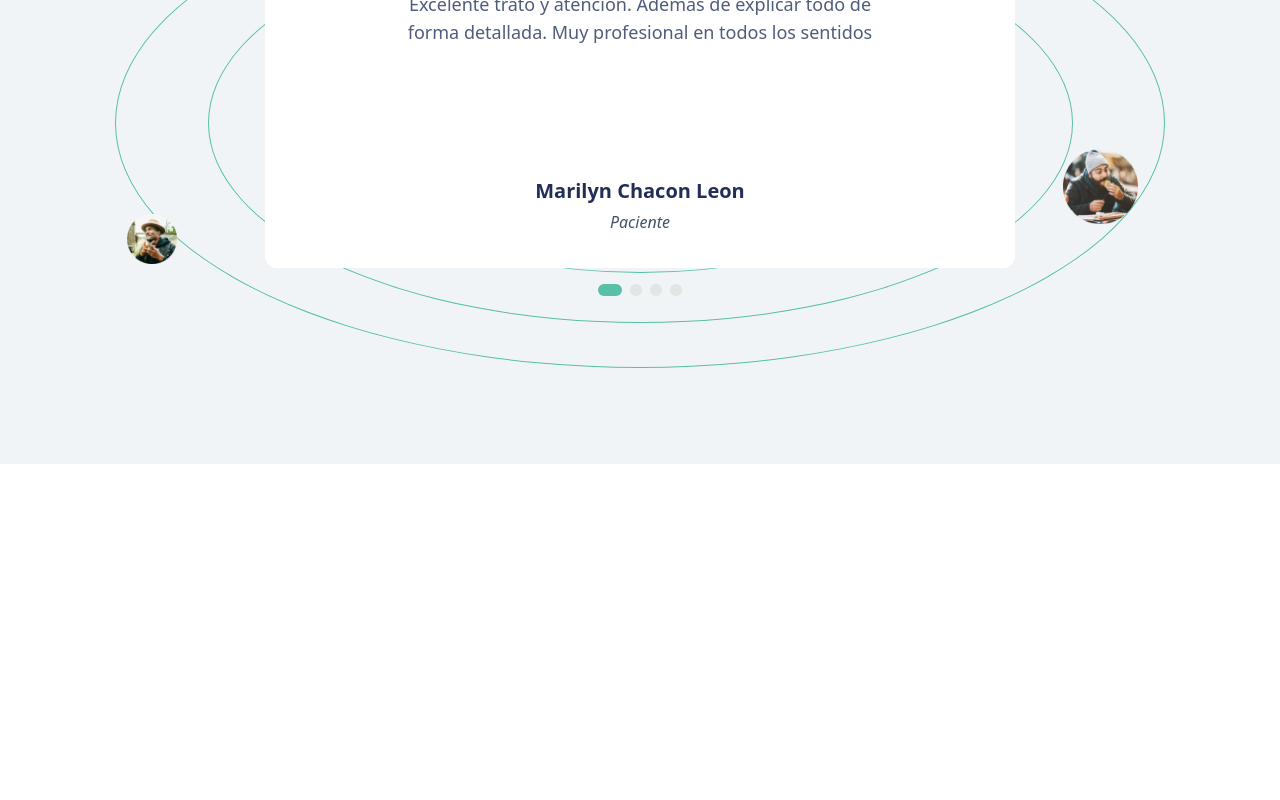
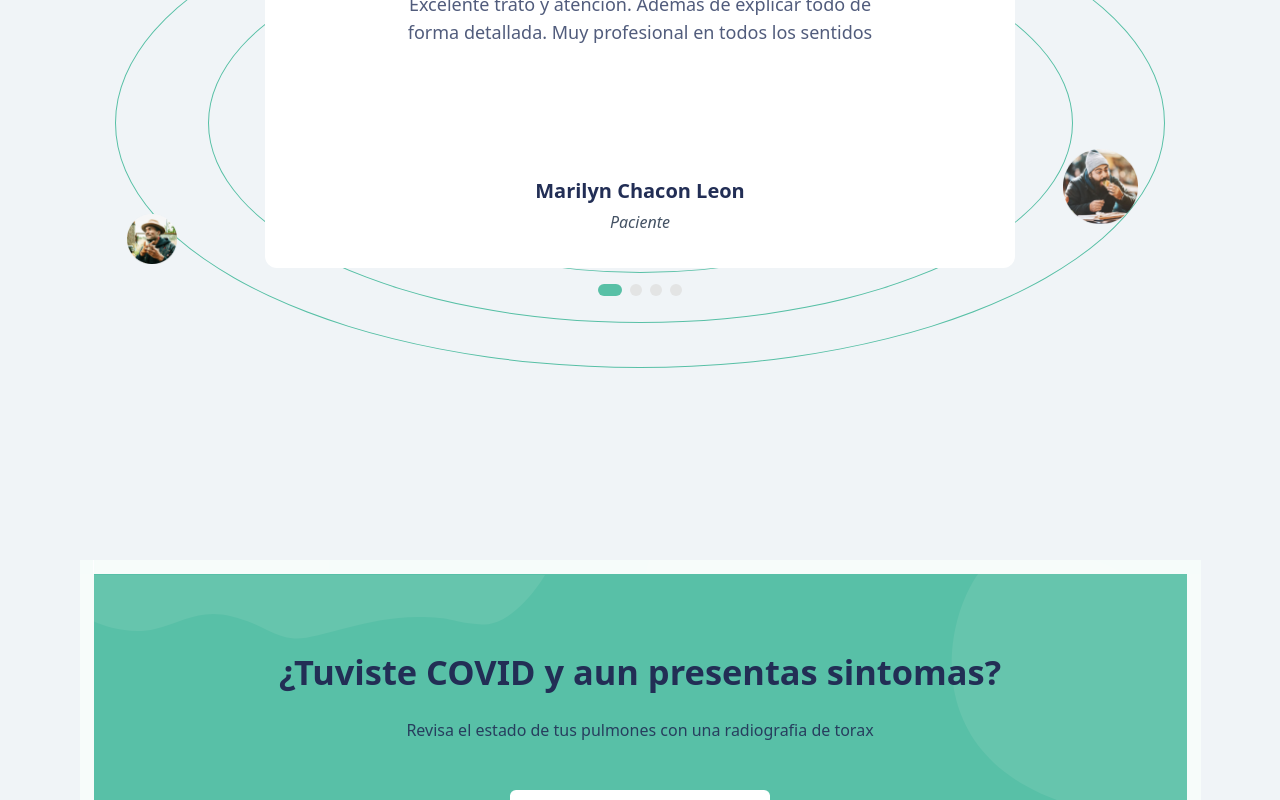
Before and after one commit to addliam/landing-page-medicos, a React (Vite) app: page / in a window 1280 px wide. Shown: the part 2000-2800 px from the top of the page. Before the commit the page ends 2464 px from the top, so only its background shows below. Built offline with nearby package versions, Linux system fonts and the light colour scheme.

Commit message:
agenda una tac de torax responsive

```diff
--- a/src/App.jsx
+++ b/src/App.jsx
@@ -4,6 +4,7 @@ import HeroBanner from './components/HeroBanner'
 import SectionAgendaTuEstudio from './components/SectionAgendaTuEstudio'
 import SectionInformacionSobreElEstudio from './components/SectionInformacionSobreElEstudio'
 import SectionOpiniones from './components/SectionOpiniones'
+import SectionAgendaTACTorax from './components/SectionAgendaTACTorax'
 
 const App = () => {
   return (
@@ -13,6 +14,7 @@ const App = () => {
       <SectionAgendaTuEstudio />
       <SectionInformacionSobreElEstudio />
       <SectionOpiniones />
+      <SectionAgendaTACTorax />
     </main>
   )
 }
--- /dev/null
+++ b/src/components/SectionAgendaTACTorax.jsx
@@ -0,0 +1,16 @@
+import React from 'react'
+import RectanguloVerdeWave from '../assets/images/RectanguloVerdeWaves.svg'
+
+const SectionAgendaTACTorax = () => {
+  return (
+    <section className="layout-y relative w-full">
+        <div style={{backgroundImage: `url(${RectanguloVerdeWave})`}} className='border-[14px] border-[#fffffff1]  w-[90%] h-[360px] sm:w-[1121px] sm:h-[400px] mx-auto block'>
+            <h4 className="leading-[1.2] sm:leading-normal pt-[4.5rem] block text-center text-[1.8rem] sm:text-[2.15rem] text-blueDark font-semibold">¿Tuviste COVID y aun presentas sintomas?</h4>
+            <p className='mt-5 text-center text-[#273E5E]'>Revisa el estado de tus pulmones con una radiografia de torax</p>
+            <button className="mt-[3rem] block rounded-md mx-auto px-6 py-3 text-[18px] text-[#455272] bg-[#FFFFFF]">Agenda una TAC de torax</button>
+        </div>
+    </section>
+  )
+}
+
+export default SectionAgendaTACTorax
--- a/src/index.css
+++ b/src/index.css
@@ -33,7 +33,6 @@
     font-size: 1rem;
     color: #4B5868;
 }
-
 @media screen and (max-width: 768px){
     .layout-x{
         padding-left: 22px;
```
Also changed, not shown: src/assets/images/RectanguloVerdeWaves.svg (added).
